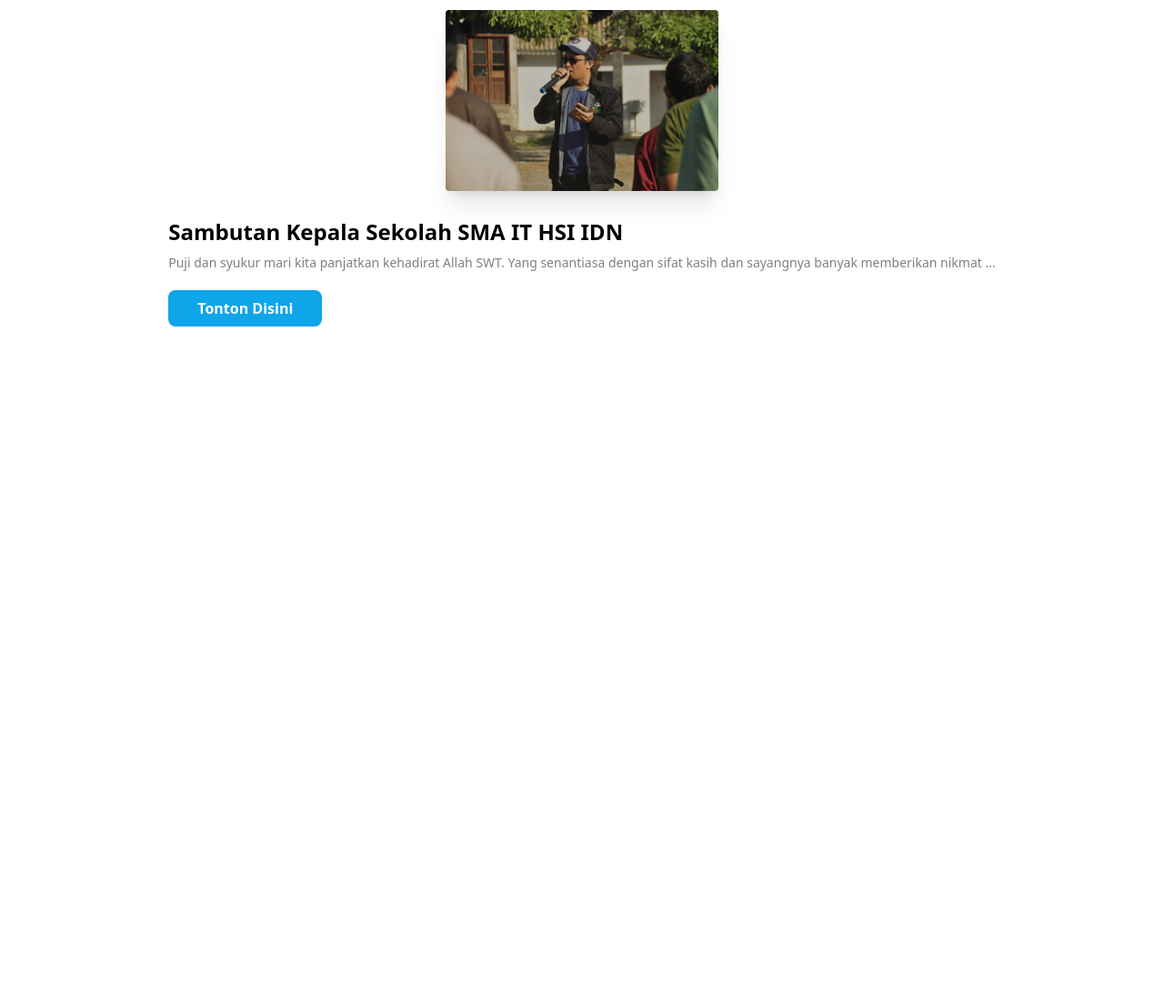
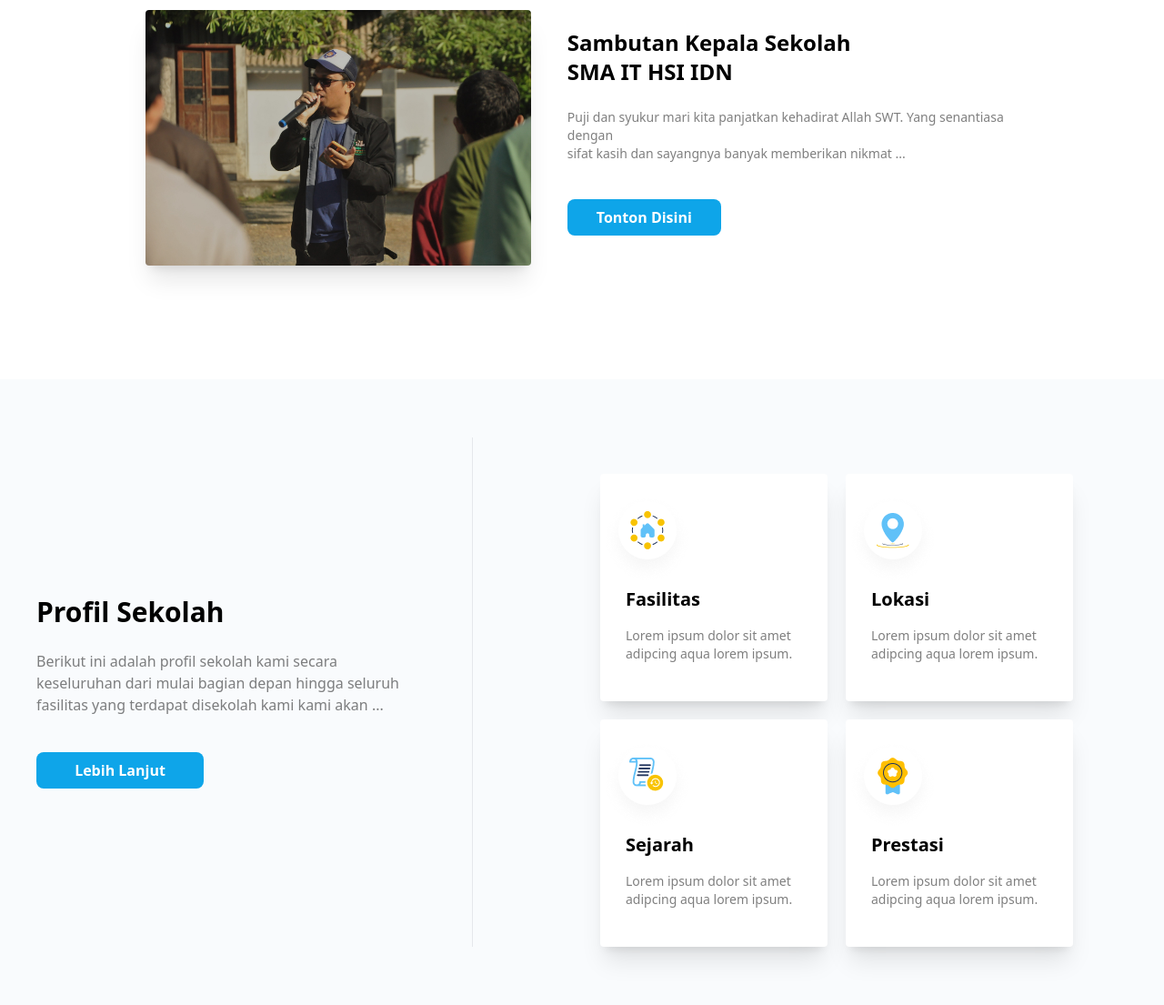
Before and after one commit to Hamkawastaken/smait-hsi-idn, a plain HTML site: page index.html in a window 1280 px wide. Shown: the part 553-1658 px from the top of the page at 91% size. Before the commit the page ends 1008 px from the top, so only its background shows below. Drawn offline with nearby package versions, Linux system fonts and the light colour scheme.

Commit message:
second commit

```diff
--- a/index.html
+++ b/index.html
@@ -120,7 +120,7 @@
       <div class="container px-8 md:px-20 mx-auto absolute top-40">
         <div class="tittle">
           <h2 class="text-xl md:text-2xl font-bold text-slate-500">MOTTO</h2>
-          <h1 class="text-3xl md:text-5xl font-bold text-white mt-4 md:mt-5">
+          <h1 class="text-3xl md:text-4xl font-bold text-white mt-4 md:mt-5">
             SMA IT HSI IDN,<br />
             Jagoan IT, Pinter Ngaji
           </h1>
@@ -133,29 +133,92 @@
       </div>
     </section>
 
-    <section class="sambutan mb-24">
-      <div class="px-8 mx-auto flex flex-col justify-center items-center">
-        <div class="w-[300px] h-[200px] mt-16 relative">
+    <section class="sambutan mb-16">
+      <div
+        class="px-8 lg:px-40 mx-auto flex flex-col md:flex-row justify-center md:justify-start md:items-start md:gap-10 items-center"
+      >
+        <div
+          class="w-[300px] h-[200px] md:w-[456px] md:h-[342px] mt-16 relative"
+        >
           <img
             src="images/DSC_0048.JPG"
             class="object-contain rounded shadow-xl"
             alt=""
           />
         </div>
-        <div class="tittle px-6">
+        <div class="tittle px-6 md:px-0 items-center md:mt-14">
           <h2 class="font-bold text-2xl mt-7">
-            Sambutan Kepala Sekolah SMA IT HSI IDN
+            Sambutan Kepala Sekolah <br />
+            SMA IT HSI IDN
           </h2>
-          <p class="text-sm font-normal text-black text-opacity-50 mt-2">
+          <p
+            class="text-sm font-normal text-black text-opacity-50 mt-2 md:mt-6"
+          >
             Puji dan syukur mari kita panjatkan kehadirat Allah SWT. Yang
-            senantiasa dengan sifat kasih dan sayangnya banyak memberikan nikmat
-            ...
+            senantiasa dengan <br />
+            sifat kasih dan sayangnya banyak memberikan nikmat ...
           </p>
           <button
-            class="bg-sky-500 text-sm md:text-base font-bold text-white rounded-lg px-8 py-2 mt-5"
+            class="bg-sky-500 text-sm md:text-base font-bold text-white rounded-lg px-8 py-2 mt-5 md:mt-10"
           >
             Tonton Disini
           </button>
+        </div>
+      </div>
+    </section>
+
+    <section class="profil bg-[#F9FBFD] py-16">
+      <div class="container mx-auto px-10 md:flex">
+        <div
+          class="title md:w-2/5 md:border-r md:flex md:flex-col md:justify-center"
+        >
+          <h2 class="text-2xl md:text-3xl font-bold text-black">
+            Profil Sekolah
+          </h2>
+          <p
+            class="text-sm md:text-base font-normal text-black text-opacity-50 mt-4 md:mt-6 md:pr-5"
+          >
+            Berikut ini adalah profil sekolah kami secara <br />
+            keseluruhan dari mulai bagian depan hingga seluruh fasilitas yang
+            terdapat disekolah kami kami akan ...
+          </p>
+          <button
+            class="bg-sky-500 text-sm md:text-base font-bold text-white rounded-lg px-8 py-2 mt-5 md:mt-10 md:w-[184px]"
+          >
+            Lebih Lanjut
+          </button>
+        </div>
+        <div
+          class="fasilitas mt-10 flex flex-col gap-5 justify-center items-center md:flex-row md:flex-wrap md:w-1/2 md:mr-5 md:mx-auto"
+        >
+          <div class="card w-[250px] h-[250px] bg-white rounded shadow-xl">
+            <img src="images/Group 31.png" class="mt-5" alt="" />
+            <h2 class="font-bold text-xl text-black px-7">Fasilitas</h2>
+            <p class="text-sm font-normal text-black text-opacity-50 px-7 mt-4">
+              Lorem ipsum dolor sit amet adipcing aqua lorem ipsum.
+            </p>
+          </div>
+          <div class="card w-[250px] h-[250px] bg-white rounded shadow-xl">
+            <img src="images/Group 33.png" class="mt-5" alt="" />
+            <h2 class="font-bold text-xl text-black px-7">Lokasi</h2>
+            <p class="text-sm font-normal text-black text-opacity-50 px-7 mt-4">
+              Lorem ipsum dolor sit amet adipcing aqua lorem ipsum.
+            </p>
+          </div>
+          <div class="card w-[250px] h-[250px] bg-white rounded shadow-xl">
+            <img src="images/Group 34.png" class="mt-5" alt="" />
+            <h2 class="font-bold text-xl text-black px-7">Sejarah</h2>
+            <p class="text-sm font-normal text-black text-opacity-50 px-7 mt-4">
+              Lorem ipsum dolor sit amet adipcing aqua lorem ipsum.
+            </p>
+          </div>
+          <div class="card w-[250px] h-[250px] bg-white rounded shadow-xl">
+            <img src="images/Group 36.png" class="mt-5" alt="" />
+            <h2 class="font-bold text-xl text-black px-7">Prestasi</h2>
+            <p class="text-sm font-normal text-black text-opacity-50 px-7 mt-4">
+              Lorem ipsum dolor sit amet adipcing aqua lorem ipsum.
+            </p>
+          </div>
         </div>
       </div>
     </section>
```
Also changed, not shown: images/Group 31.png (added), images/Group 33.png (added), images/Group 34.png (added), images/Group 36.png (added).
